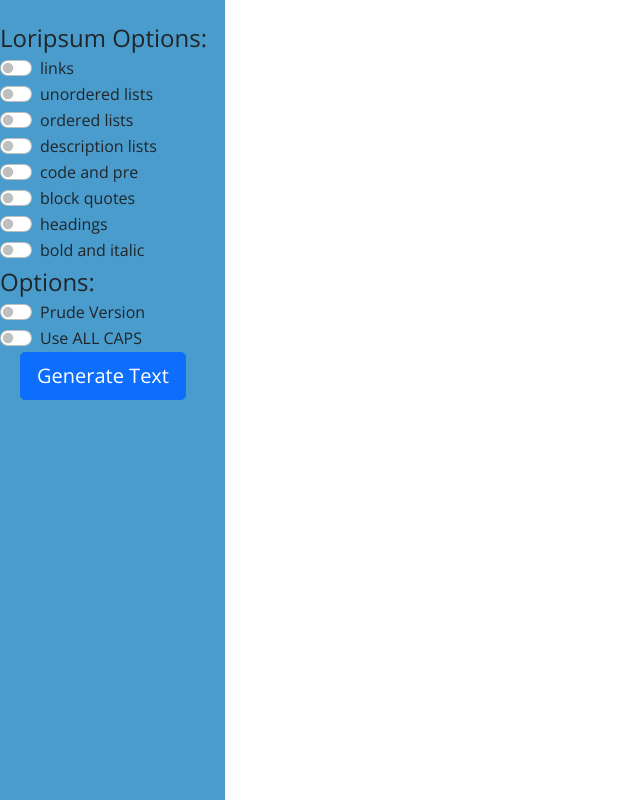
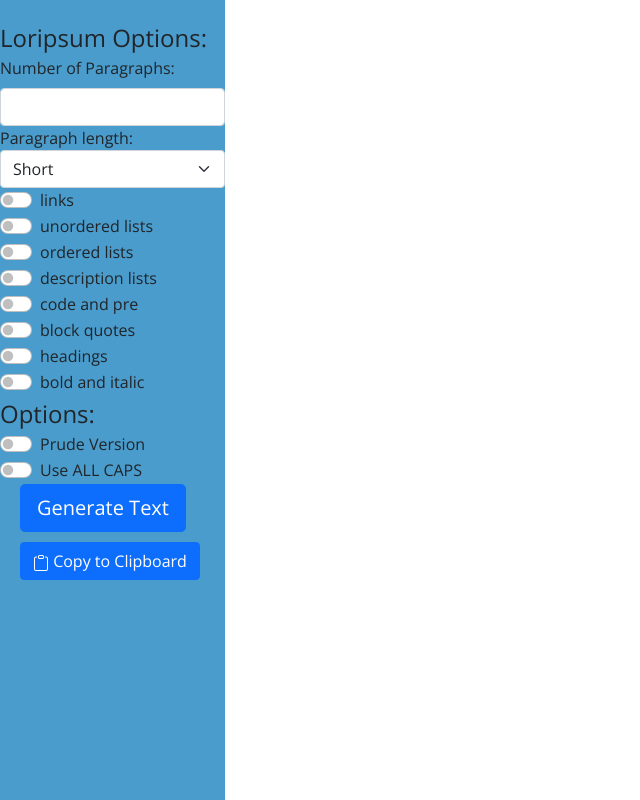
Before and after one commit to JeremyEffinger/dummytextgen, a plain HTML site: page index.html in a window 1280 px wide. Shown: the whole page, without its empty margins (0-640 px from the left). Drawn offline with nearby package versions, Linux system fonts and the light colour scheme.

Commit message:
added paragraphs, length and copy to clipboard functionality.

```diff
--- a/index.html
+++ b/index.html
@@ -25,6 +25,25 @@
     <div class="wrapper">
       <div class="sidebar">
         <span class="delta">Loripsum Options:</span>
+
+        <div class="options-group paragraphs-count">
+          <label class="form-label" for="typeNumber"
+            >Number of Paragraphs:</label
+          >
+          <input type="number" id="typeNumber" class="form-control" />
+        </div>
+
+        <span class="charlie">Paragraph length:</span>
+        <select
+          class="form-select"
+          id="length"
+          aria-label="multiple select example"
+        >
+          <option value="short">Short</option>
+          <option value="medium">Medium</option>
+          <option value="long">Long</option>
+          <option value="verylong">Very Long</option>
+        </select>
 
         <div class="form-check form-switch">
           <input class="form-check-input" type="checkbox" id="link" />
@@ -67,6 +86,7 @@
           <input class="form-check-input" type="checkbox" id="allcaps" />
           <label class="form-check-label" for="allcaps">Use ALL CAPS</label>
         </div>
+
         <button
           type="button"
           class="btn btn-primary btn-lg"
@@ -74,6 +94,24 @@
         >
           Generate Text
         </button>
+        <button type="button" class="btn btn-primary" id="copy">
+          <svg
+            xmlns="http://www.w3.org/2000/svg"
+            width="16"
+            height="16"
+            fill="currentColor"
+            class="bi bi-clipboard"
+            viewBox="0 0 16 16"
+          >
+            <path
+              d="M4 1.5H3a2 2 0 0 0-2 2V14a2 2 0 0 0 2 2h10a2 2 0 0 0 2-2V3.5a2 2 0 0 0-2-2h-1v1h1a1 1 0 0 1 1 1V14a1 1 0 0 1-1 1H3a1 1 0 0 1-1-1V3.5a1 1 0 0 1 1-1h1v-1z"
+            ></path>
+            <path
+              d="M9.5 1a.5.5 0 0 1 .5.5v1a.5.5 0 0 1-.5.5h-3a.5.5 0 0 1-.5-.5v-1a.5.5 0 0 1 .5-.5h3zm-3-1A1.5 1.5 0 0 0 5 1.5v1A1.5 1.5 0 0 0 6.5 4h3A1.5 1.5 0 0 0 11 2.5v-1A1.5 1.5 0 0 0 9.5 0h-3z"
+            ></path>
+          </svg>
+          Copy to Clipboard
+        </button>
       </div>
     </div>
   </body>
--- a/index.js
+++ b/index.js
@@ -1,21 +1,33 @@
 const $generatedContent = $(".generatedContent");
 
-let $arguments = $(".form-check-input");
-
-console.log($arguments);
 const $button = $("#generateContentBtn");
 
 $button.click(function () {
-  url = "https://loripsum.net/api/";
+  let $arguments = $(".form-check-input");
+  let $typeNumber = $("#typeNumber").val();
+  let $textLength = $("#length").val();
+  let url = "https://loripsum.net/api/";
+
+  if ($typeNumber.length !== 0) {
+    url = url.concat(`/${$typeNumber}`);
+  }
+
+  url = url.concat(`/${$textLength}`);
+
   for ($checkmark of $arguments) {
     if ($checkmark.checked === true) {
       console.log($checkmark.checked);
       url = url.concat(`/${$checkmark.id}`);
     }
   }
-  console.log(url);
+
   $.get(url, function (data) {
     $generatedContent.empty();
     $generatedContent.prepend(data);
   });
 });
+
+let $copy = $("#copy");
+$copy.click(function () {
+  navigator.clipboard.writeText($generatedContent.html());
+});
--- a/styles.css
+++ b/styles.css
@@ -34,7 +34,8 @@ body {
 }
 
 .btn-primary {
-  position: fixed;
+  margin-bottom: 10px;
+  position: relative;
   left: 20px;
 }
 .delta {
```
